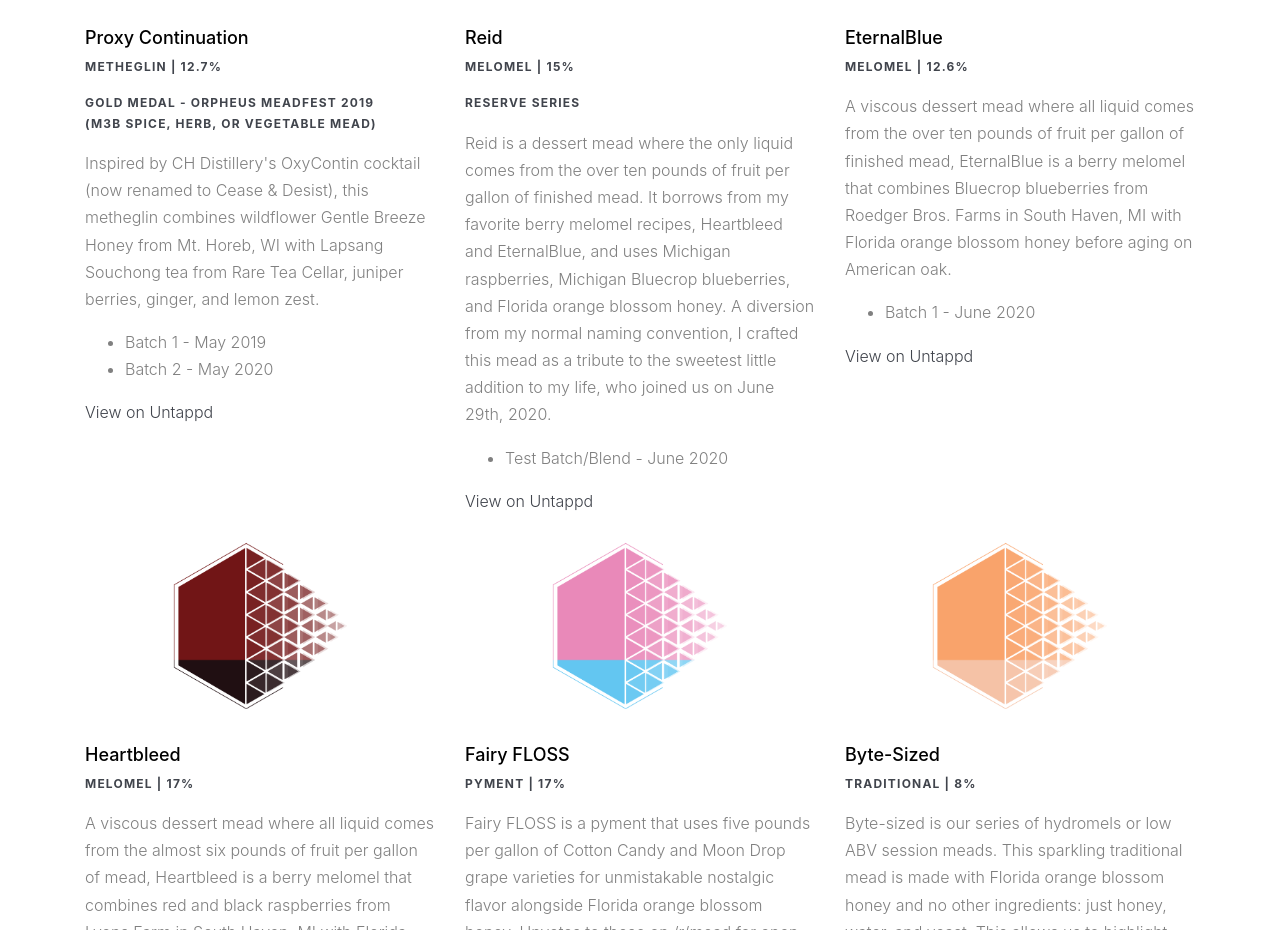
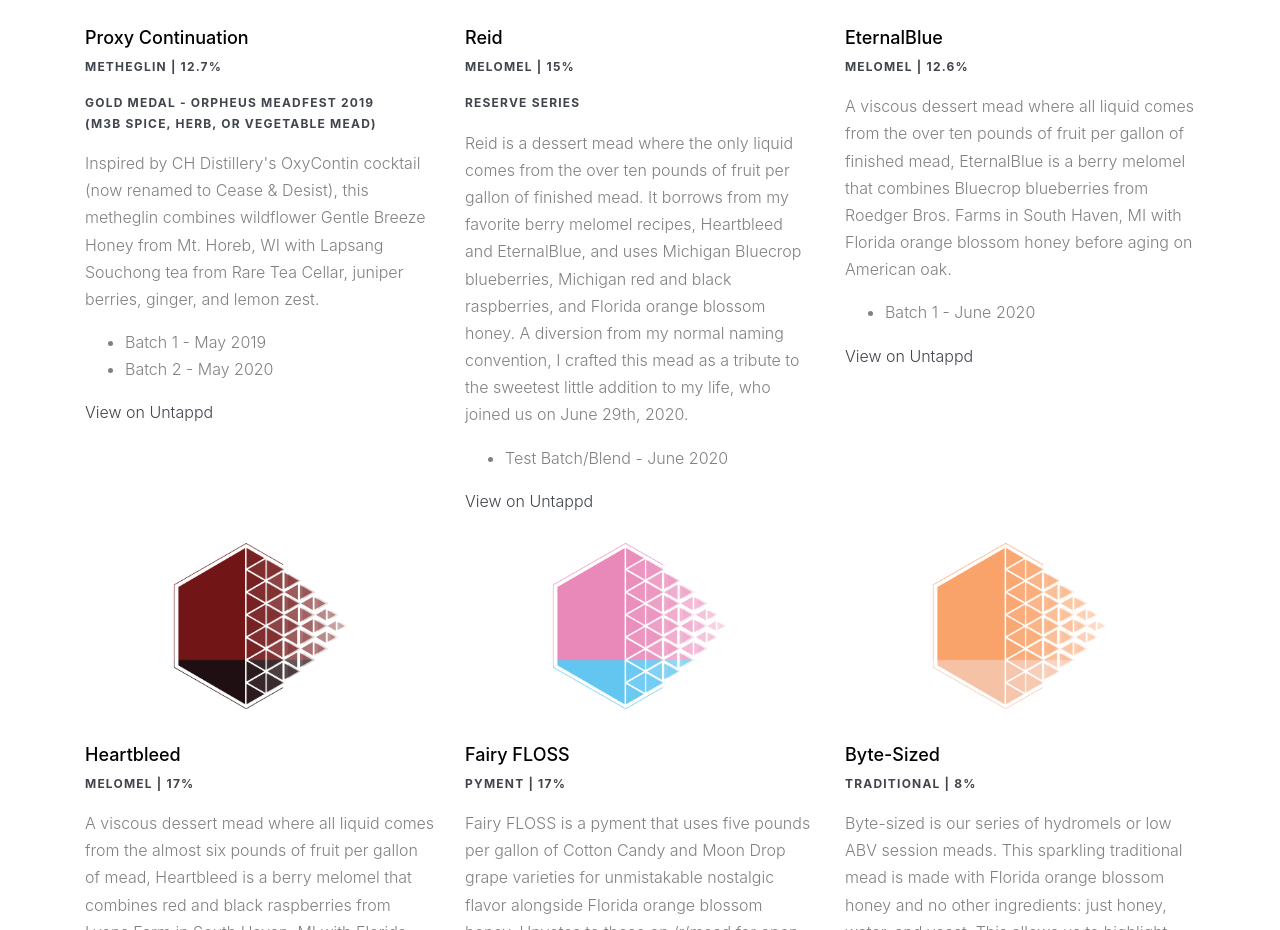
Before and after one commit to stacktracemead/stacktracemead.github.io, a plain HTML site: page index.html in a window 1280 px wide. Shown: the part 2004-2934 px from the top of the page. Drawn offline with Linux system fonts and the light colour scheme; a script that the page names is missing; files whose address does not match are found by name.

Commit message:
Reid update

```diff
--- a/index.html
+++ b/index.html
@@ -216,10 +216,10 @@
                 <p>
                   Reid is a dessert mead where the only liquid comes from the over ten pounds of
                   fruit per gallon of finished mead. It borrows from my favorite berry melomel
-                  recipes, Heartbleed and EternalBlue, and uses Michigan raspberries, Michigan
-                  Bluecrop blueberries, and Florida orange blossom honey. A diversion from my normal
-                  naming convention, I crafted this mead as a tribute to the sweetest little
-                  addition to my life, who joined us on June 29th, 2020.
+                  recipes, Heartbleed and EternalBlue, and uses Michigan Bluecrop blueberries,
+                  Michigan red and black raspberries, and Florida orange blossom honey. A diversion
+                  from my normal naming convention, I crafted this mead as a tribute to the sweetest
+                  little addition to my life, who joined us on June 29th, 2020.
                 </p>
                 <ul>
                   <li>Test Batch/Blend - June 2020</li>
```
